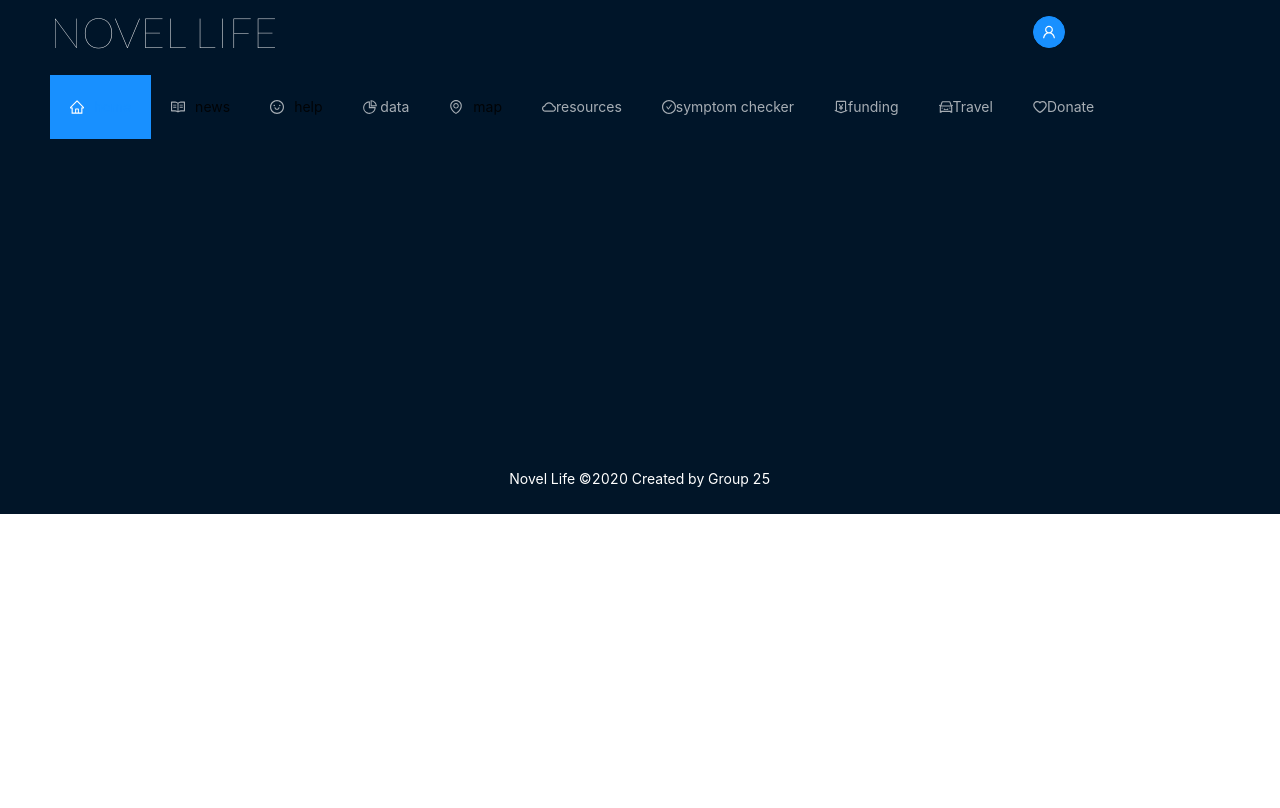
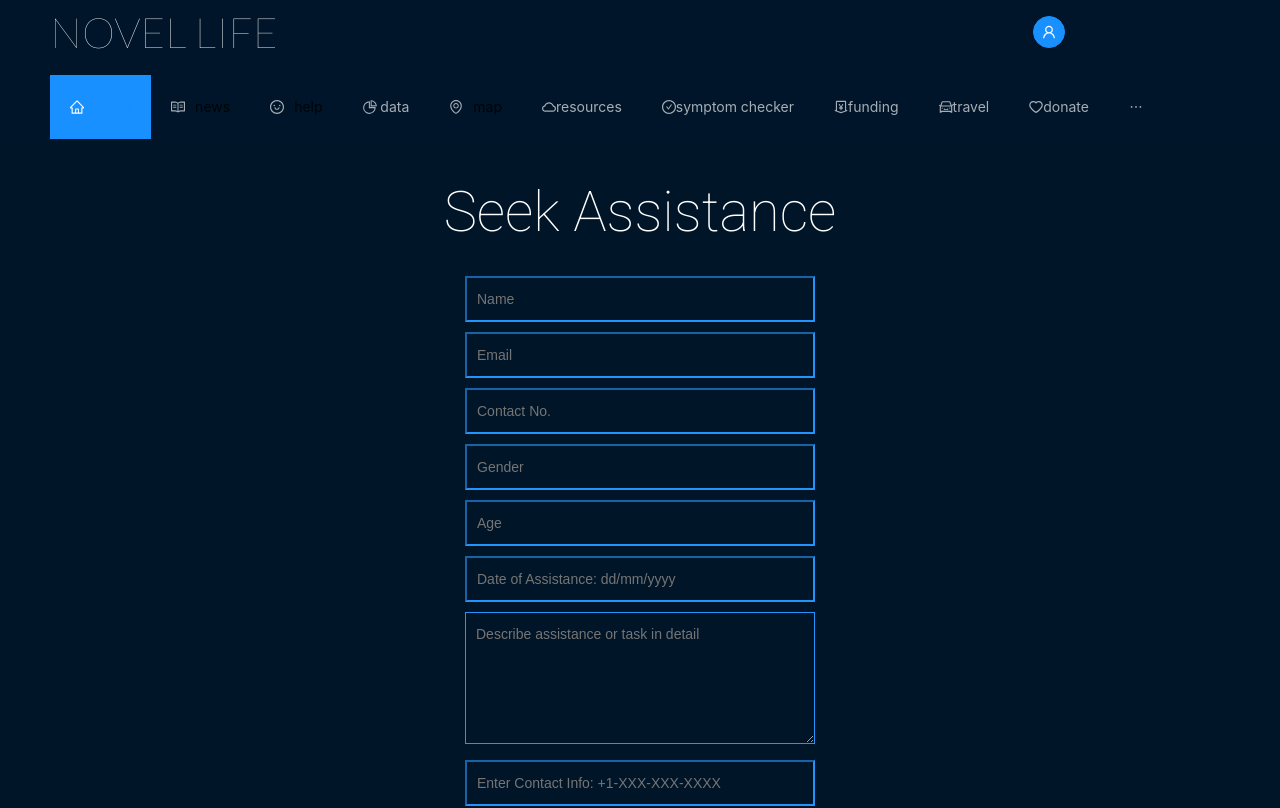
Before and after one commit to Shivam1805/Group25_Novel_Life, a React (Create React App) app: page /assistance in a window 1280 px wide. Shown: the top 808 px of the page. Built offline with nearby package versions, Linux system fonts and the light colour scheme.

Commit message:
Added Volunteer Seek assistance feature

```diff
--- a/src/App.js
+++ b/src/App.js
@@ -22,6 +22,7 @@ import ForgotPassword from "./pages/forgotPassword";
 import Travel from "./pages/travel";
 import Map from "./pages/map";
 import Data from "./pages/data";
+import Assistance from "./pages/Assistance";
 import "./style/comm.css";
 import { Layout, Button, Row, Col, Menu } from "antd";
 import {
@@ -36,6 +37,7 @@ import {
   CheckCircleOutlined,
   MoneyCollectOutlined,
   HeartOutlined,
+  TeamOutlined,
 } from "@ant-design/icons";
 const { Header, Content, Footer } = Layout;
 
@@ -165,11 +167,15 @@ export default class App extends Component {
               </Menu.Item>
               <Menu.Item key="12">
                 <CarOutlined />
-                <Link to="/travel">Travel</Link>
+                <Link to="/travel">travel</Link>
               </Menu.Item>
               <Menu.Item key="13">
                 <HeartOutlined />
-                <Link to="/donate">Donate</Link>
+                <Link to="/donate">donate</Link>
+              </Menu.Item>
+              <Menu.Item key="14">
+                <TeamOutlined />
+                <Link to="/assistance">assistance</Link>
               </Menu.Item>
             </Menu>
           </Header>
@@ -250,6 +256,7 @@ export default class App extends Component {
               <Route path="/map/" exact component={Map} />
               <Route path="/data/" exact component={Data} />
               <Route path="/donate/" exact component={Donation} />
+              <Route path="/assistance" exact component={Assistance} />
               <Route
                 path="/forgotpassword"
                 exact
--- /dev/null
+++ b/src/pages/Assistance.js
@@ -0,0 +1,231 @@
+import React, { Component } from "react";
+import {Row, Col} from "antd";
+import { Form } from "react-bootstrap";
+
+class Assistance extends Component {
+
+    constructor(props) {
+        super(props);
+        this.state = {
+
+          }
+      }
+
+    render() {
+        return (
+            <div style={{ justifyContent: "center" }}>
+        <Row style={{ justifyContent: "center" }}>
+          <h1
+            style={{
+              color: "#FFFF",
+              fontFamily: "Roboto, sans-serif",
+              align: "center",
+              justifyContent: "center",
+              fontSize: "4em",
+              marginTop: "80px",
+              marginBottom: "20px",
+            }}>
+            Seek Assistance
+          </h1>
+        </Row>
+
+        <Row style={{ justifyContent: "center" }}>
+
+            <Col>
+
+            </Col>
+
+        <Col>
+          <form
+            style={{ width: "350px" }}
+            noValidate>
+            <Form.Group>
+              <input
+                type="text"
+                style={{
+                  backgroundColor: "#011528",
+                  color: "#2593FC",
+                  fontFamily: "Roboto Thick, sans-serif",
+                  fontWeight: "200",
+                  padding: "10px",
+                  boxShadow: "none",
+                  width: "100%",
+                  marginBottom: "10px",
+                  borderColor: "#2593FC",
+                }}
+                name="formName"
+
+                placeholder="Name"
+              />
+
+            </Form.Group>
+            <Form.Group>
+              <input
+                type="email"
+                style={{
+                  backgroundColor: "#011528",
+                  color: "#2593FC",
+                  fontFamily: "Roboto Thick, sans-serif",
+                  fontWeight: "200",
+                  padding: "10px",
+                  boxShadow: "none",
+                  width: "100%",
+                  marginBottom: "10px",
+                  borderColor: "#2593FC",
+                }}
+                name="emailID"
+                required
+                placeholder="Email"
+              />
+
+            </Form.Group>
+
+
+            <Form.Group>
+              <input
+                type="text"
+                style={{
+                  backgroundColor: "#011528",
+                  color: "#2593FC",
+                  fontFamily: "Roboto Thick, sans-serif",
+                  fontWeight: "200",
+                  padding: "10px",
+                  boxShadow: "none",
+                  width: "100%",
+                  marginBottom: "10px",
+                  borderColor: "#2593FC",
+                }}
+                name="phoneNumber"
+                noValidate
+
+                required
+                placeholder="Contact No."
+              />
+
+            </Form.Group>
+
+            <Form.Group>
+              <input
+                type="text"
+                style={{
+                  backgroundColor: "#011528",
+                  color: "#2593FC",
+                  fontFamily: "Roboto Thick, sans-serif",
+                  fontWeight: "200",
+                  padding: "10px",
+                  boxShadow: "none",
+                  width: "100%",
+                  marginBottom: "10px",
+                  borderColor: "#2593FC",
+                }}
+                name="gender"
+                placeholder="Gender"
+              />
+
+              <input
+              type="number"
+              style={{
+                backgroundColor: "#011528",
+                color: "#2593FC",
+                fontFamily: "Roboto Thick, sans-serif",
+                fontWeight: "200",
+                padding: "10px",
+                boxShadow: "none",
+                width: "100%",
+                marginBottom: "10px",
+                borderColor: "#2593FC",
+                textColor: "white",
+              }}
+              name="age"
+              placeholder="Age"
+              min="1"
+              />
+
+            </Form.Group>
+
+            <Form.Group>
+
+            <input
+                type="text"
+                style={{
+                  backgroundColor: "#011528",
+                  color: "#2593FC",
+                  fontFamily: "Roboto Thick, sans-serif",
+                  fontWeight: "200",
+                  padding: "10px",
+                  boxShadow: "none",
+                  width: "100%",
+                  marginBottom: "10px",
+                  borderColor: "#2593FC",
+                }}
+                name="date"
+                placeholder="Date of Assistance: dd/mm/yyyy"
+              />
+
+            </Form.Group>
+
+            <Form.Group>
+            <textarea
+                rows="5"
+                style={{
+                  backgroundColor: "#011528",
+                  color: "#2593FC",
+                  fontFamily: "Roboto Thick, sans-serif",
+                  fontWeight: "200",
+                  padding: "10px",
+                  boxShadow: "none",
+                  width: "100%",
+                  marginBottom: "10px",
+                  borderColor: "#2593FC",
+                }}
+                name="desc"
+                placeholder="Describe assistance or task in detail"
+              />
+
+            </Form.Group>
+
+            <Form.Group>
+            <input
+                style={{
+                  backgroundColor: "#011528",
+                  color: "#2593FC",
+                  fontFamily: "Roboto Thick, sans-serif",
+                  fontWeight: "200",
+                  padding: "10px",
+                  boxShadow: "none",
+                  width: "100%",
+                  marginBottom: "10px",
+                  borderColor: "#2593FC",
+                }}
+                name="contactno"
+                placeholder="Enter Contact Info: +1-XXX-XXX-XXXX"
+              />
+
+            </Form.Group>
+
+            <button
+              type="submit"
+              style={{
+                fontFamily: "Roboto Thick, sans-serif",
+                fontWeight: "500",
+                padding: "14px",
+                width: "100%",
+                height: "50px",
+                marginTop: "10px",
+                boxShadow: "none",
+                backgroundColor: "#2593FC",
+                color: "#FFFF",
+                borderColor: "#2593FC",
+              }}
+            >
+              Request Assistance
+            </button>
+          </form>
+          </Col>
+        </Row>
+      </div>
+         );
+    }
+}
+
+export default Assistance;
--- a/src/pages/Funds/checkfund.js
+++ b/src/pages/Funds/checkfund.js
@@ -1,7 +1,5 @@
 import React from 'react';
 import {Link} from 'react-router-dom'
-import PositiveCheck from './positivecheck';
-import NegativeCheck from './negativecheck';
 import  '../Funds/checkfund.css'
 import { Row } from 'antd';
 
--- a/src/pages/UserManagement.js
+++ b/src/pages/UserManagement.js
@@ -6,7 +6,6 @@ import Cookies from "js-cookie";
 import {
   DisconnectOutlined,
   PieChartOutlined,
-  UserOutlined,
   UserDeleteOutlined,
   FormOutlined,
 } from "@ant-design/icons";
--- a/src/pages/data.js
+++ b/src/pages/data.js
@@ -3,6 +3,7 @@ import React, {useEffect, useState }from "react";
 import {  Row, Col, Card, Divider} from "antd";
 import axios from "axios";
 import "../style/help.css";
+import { Container } from "react-bootstrap";
 
 function Data() {
     const [latest,setLatest] = useState([]);
@@ -16,12 +17,10 @@ function Data() {
             .then((responseArr) => {
                 setLatest(responseArr[0].data);
                 setResults(responseArr[1].data);
-
             })
             .catch((err) => {
                 console.log(err);
             });
-
     },[]);
 
     const date= new Date(parseInt(latest.updated));
@@ -69,17 +68,23 @@ function Data() {
                       </p>
                 </Row>
 
-                  <Row gutter={16}>
-                    <Col span={6}>
+                  <Row>
+
+
+              <Container >
+             <Row style={{width:"100%"}}>
+                    <Col >
                       <Card bg = "secondary" title="Cases"
                         style={{
                           textAlign:"center",
                           align:"center",
                           color:"#011528",
                           border:"none",
+                          width:"20em",
+                          margin:"1em",
                           backgroundColor:"#f0ad4e"
                         }}>
-                      <h1 style={{fontFamily:"Roboto Thick, sans-serif", fontSize:40, align:"center"}}>{latest.cases}</h1>
+                      <h1 style={{fontSize:"3em"}}>{latest.cases}</h1>
                       <br></br>
                       <small style={{
                           textAlign:"center",
@@ -88,52 +93,61 @@ function Data() {
                       </Card>
                     </Col>
 
-
-                    <Col span={6}>
+                    <Col>
                       <Card bg = "danger" title="Deaths" bordered={false}
                       style={{
                           textAlign:"center",
                           align:"center",
                           color:"#011528",
+                          width:"20em",
+                          margin:"1em",
                           backgroundColor:"#d9534f"
                         }}>
-                      <h1 style={{fontFamily:"Roboto Thick, sans-serif", fontSize:40}}>{latest.deaths}</h1>
+                      <Meta title={latest.deaths} />
                       <br></br>
                       <small>Last Updated {lastUpdated} </small>
                       </Card>
                     </Col>
-                    <Col span={6}>
+
+                    <Col >
                       <Card bg = "success" title="Recovered" bordered={false}
                       style={{
                         textAlign:"center",
                         align:"center",
                         color:"#011528",
+                        width:"20em",
+                        margin:"1em",
                         backgroundColor:"#5cb85c"
                       }}>
-                      <h1 style={{fontFamily:"Roboto Thick, sans-serif", fontSize:40}}> {latest.recovered}</h1>
+                      <Meta title={latest.recovered} />
                       <br></br>
                       <small>Last Updated {lastUpdated} </small>
                       </Card>
 
                     </Col>
-                    <Col span={6}>
+
+                    <Col >
                       <Card bg = "danger" title="Active" bordered={false}
                       style={{
                         textAlign:"center",
                         align:"center",
                         color:"#011528",
+                        width:"20em",
+                        margin:"1em",
                         backgroundColor:"#5bc0de"
                       }}>
-                      <h1 style={{fontFamily:"Roboto Thick, sans-serif", fontSize:40}}>{latest.active}</h1>
+                         <Meta title={latest.active} />
+
                       <br></br>
                       <small>Last Updated {lastUpdated} </small>
                       </Card>
                     </Col>
+              </Row>
+             </Container>
+             </Row>
 
                     <h2 style={{color:"#FFFF", margin:"15px", fontVariant:"small-caps"}}> Country wise Data</h2>
                     <Divider></Divider>
-
-                  </Row>
 
                   <Row style={{width:"100%"}}>
                   {countries}
--- a/src/pages/map.js
+++ b/src/pages/map.js
@@ -1,10 +1,7 @@
 // @author : Shivam Gupta
 import React, {useEffect, useState }from "react";
-
-
-
 import Iframe from 'react-iframe';
-import {  Row, Col, Card} from "antd";
+import {  Row} from "antd";
 import axios from "axios";
 
 function Map() {
--- a/src/pages/news.js
+++ b/src/pages/news.js
@@ -1,5 +1,4 @@
 import React from "react";
-import User from "./user";
 import { TwitterTimelineEmbed, TwitterHashtagButton } from 'react-twitter-embed';
 import { List, Row, Col } from "antd";
 import { CalendarOutlined, BookOutlined } from "@ant-design/icons";
```
Also changed, not shown: src/pages/ProfilePage.js (+2 -6 lines), src/pages/login.js (line endings or trailing spaces), 1 other file (tests, documents, lock files or other folders).
